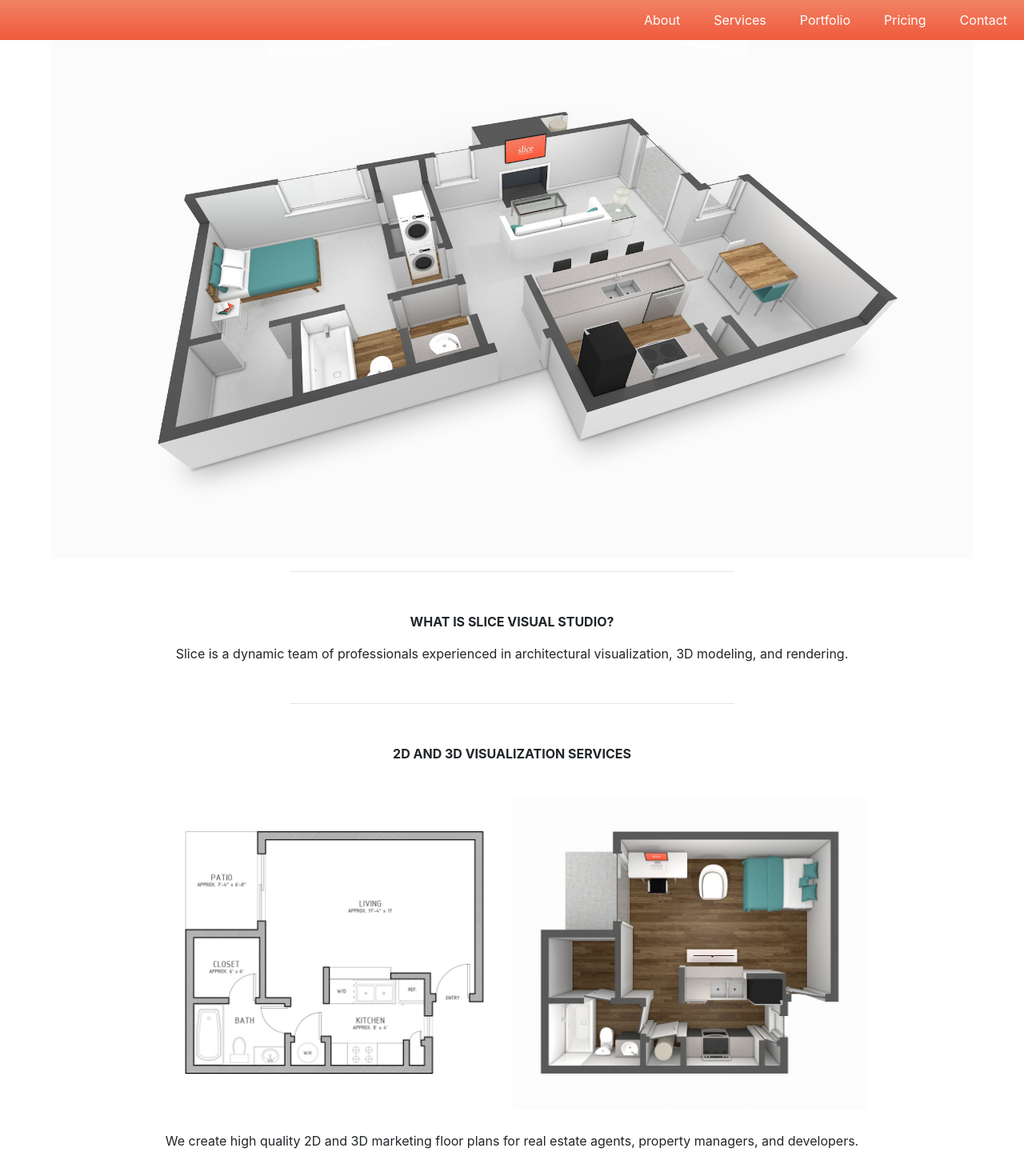
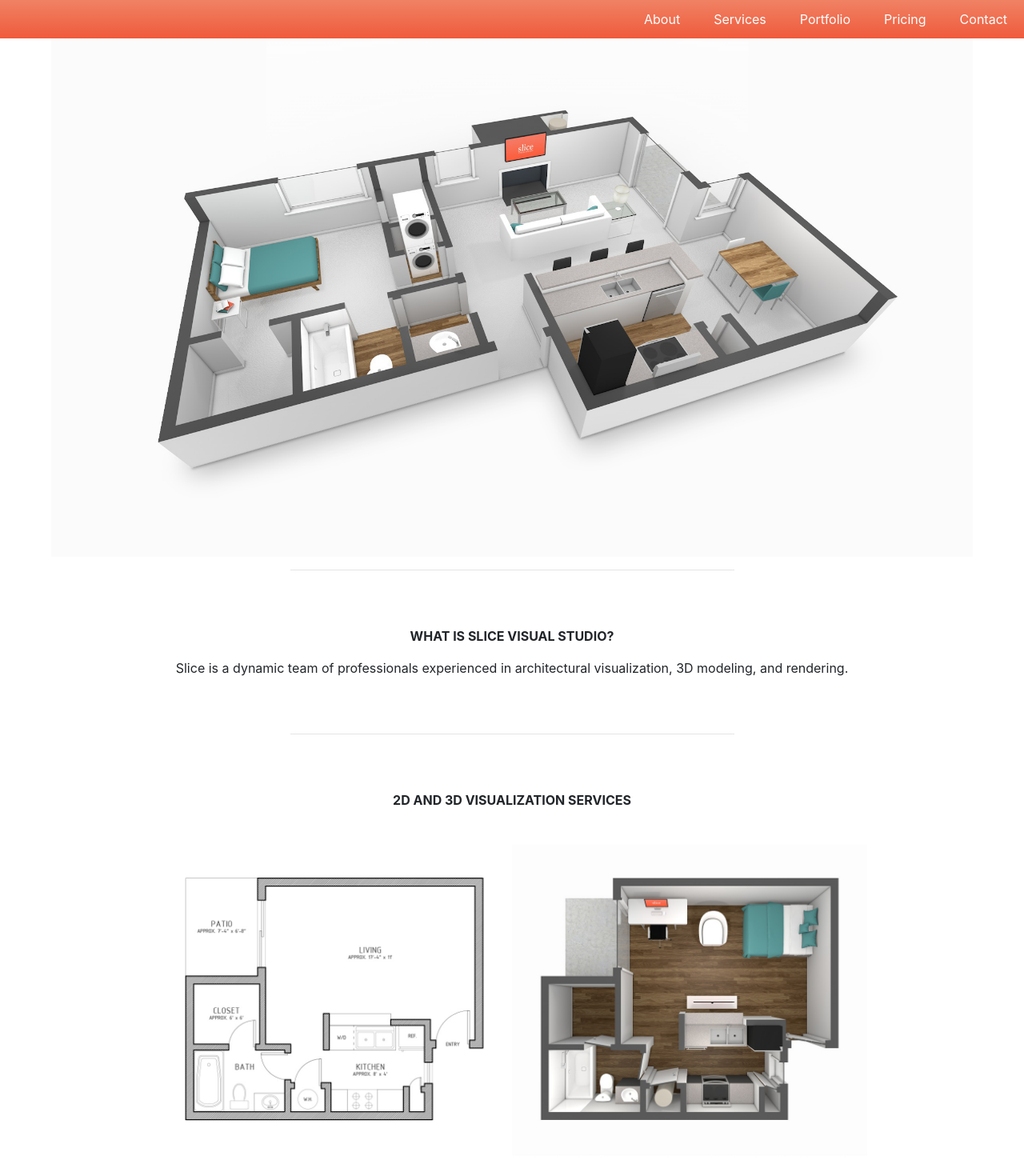
Before and after one commit to 1Cbondy1/SVS-Website, a React (Create React App) app: page / in a window 1280 px wide. Shown: the top 1470 px of the page at 80% size. Built offline with nearby package versions, Linux system fonts and the light colour scheme; the HTML template or start-up script is replaced by a standard one.

Commit message:
added react-scroll package and links to nav

```diff
--- a/package.json
+++ b/package.json
@@ -7,7 +7,8 @@
     "react": "^16.8.6",
     "react-bootstrap": "^1.0.0-beta.8",
     "react-dom": "^16.8.6",
-    "react-scripts": "3.0.1"
+    "react-scripts": "3.0.1",
+    "react-scroll": "^1.7.11"
   },
   "scripts": {
     "start": "react-scripts start",
--- a/src/components/Footer.js
+++ b/src/components/Footer.js
@@ -2,7 +2,7 @@ import React from 'react';
 
 function Footer() {
   return (
-    <footer id="footer">
+    <footer className="section5" id="footer">
         <span>
             <a className="links" href="mailto:cbondy@slicevisualstudio.com"><i className="fa fa-envelope"></i></a>
         </span>
--- a/src/components/Header.js
+++ b/src/components/Header.js
@@ -1,5 +1,7 @@
 import React from 'react';
 import Nav from 'react-bootstrap/Nav';
+
+import { Link } from "react-scroll";
 
 function Header() {
   return (
@@ -12,23 +14,43 @@ function Header() {
       </Nav.Item> */}
 
       <Nav.Item>
-        <Nav.Link eventKey="link-1">About</Nav.Link>
+        <Nav.Link eventKey="link-1">
+          <Link activeClass="active" to="section1" spy={true} smooth={true} offset={-70} duration={500}>
+            About
+          </Link>
+        </Nav.Link>
       </Nav.Item>
 
       <Nav.Item>
-        <Nav.Link eventKey="link-2">Services</Nav.Link>
+        <Nav.Link eventKey="link-2">
+          <Link activeClass="active" to="section2" spy={true} smooth={true} offset={-70} duration={500}>
+            Services
+          </Link>
+        </Nav.Link>
       </Nav.Item>
 
       <Nav.Item>
-        <Nav.Link eventKey="link-3">Portfolio</Nav.Link>
+        <Nav.Link eventKey="link-3">
+          <Link activeClass="active" to="section3" spy={true} smooth={true} offset={-70} duration={500}>
+            Portfolio
+          </Link>
+        </Nav.Link>
       </Nav.Item>
 
       <Nav.Item>
-        <Nav.Link eventKey="link-4">Pricing</Nav.Link>
+        <Nav.Link eventKey="link-4">
+          <Link activeClass="active" to="section4" spy={true} smooth={true} offset={-70} duration={500}>
+            Pricing
+          </Link>
+        </Nav.Link>
       </Nav.Item>
 
       <Nav.Item>
-        <Nav.Link eventKey="link-4">Contact</Nav.Link>
+        <Nav.Link eventKey="link-5">
+          <Link activeClass="active" to="section5" spy={true} smooth={true} offset={-70} duration={500}>
+            Contact
+          </Link>
+        </Nav.Link>
       </Nav.Item>
 
       </Nav>
--- a/src/components/MainContent.js
+++ b/src/components/MainContent.js
@@ -1,5 +1,6 @@
 import React from 'react';
 import Container from 'react-bootstrap/Container';
+// import { Link, animateScroll as scroll } from "react-scroll";
 
 import PortfolioCard from './PortfolioCard';
 
@@ -13,14 +14,14 @@ class MainContent extends React.Component {
 
           <hr />
 
-          <div className="group-margin">
+          <div className="group-margin section1">
             <p><strong>WHAT IS SLICE VISUAL STUDIO?</strong></p>
             <p>Slice is a dynamic team of professionals experienced in architectural visualization, 3D modeling, and rendering.</p>
           </div>
 
           <hr />
 
-          <div className="group-margin">
+          <div className="group-margin section2">
             <p><strong>2D AND 3D VISUALIZATION SERVICES</strong></p>
             <img className="viz-images" src="./images/evolve-A-plan-sq.jpg" alt="viz" />
             <img className="viz-images" src="./images/evolve-A-00-sq.jpg" alt="viz" />
@@ -29,7 +30,7 @@ class MainContent extends React.Component {
 
           <hr />
 
-          <div className="group-margin">
+          <div className="group-margin section3">
             <p><strong>PORTFOLIO</strong></p>
             <PortfolioCard image="./images/evolve-A-plan-sq.jpg" />
             <PortfolioCard image="./images/evolve-A-00-sq.jpg" />
@@ -41,7 +42,7 @@ class MainContent extends React.Component {
 
           <hr />
 
-          <div className="group-margin">
+          <div className="group-margin section4">
             <p><strong>PRICING CHART</strong></p>
             <img id="chart" src="./images/price-chart.jpg" alt="chart" />
           </div>
--- a/src/index.css
+++ b/src/index.css
@@ -33,7 +33,7 @@ code {
 }
 
 .group-margin {
-  margin: 50px 0px;
+  margin: 70px 0px;
 }
 
 hr {
@@ -82,14 +82,16 @@ i {
 }
 
 a {
+  line-height: 2;
   font-size: 16px;
-  margin: 5px;
+  padding: 5px;
   text-align: left;
   color:white;
 }
 
 a:hover {
   color: white;
+  background-color: rgb(240, 130, 100);
 }
 
 .links {
@@ -97,3 +99,8 @@ a:hover {
   color: black;
   padding: 20px 20px 0px 20px;
 }
+
+.links:hover {
+  color: black;
+  background: none;
+}
```
Also changed, not shown: 1 other file (tests, documents, lock files or other folders).
